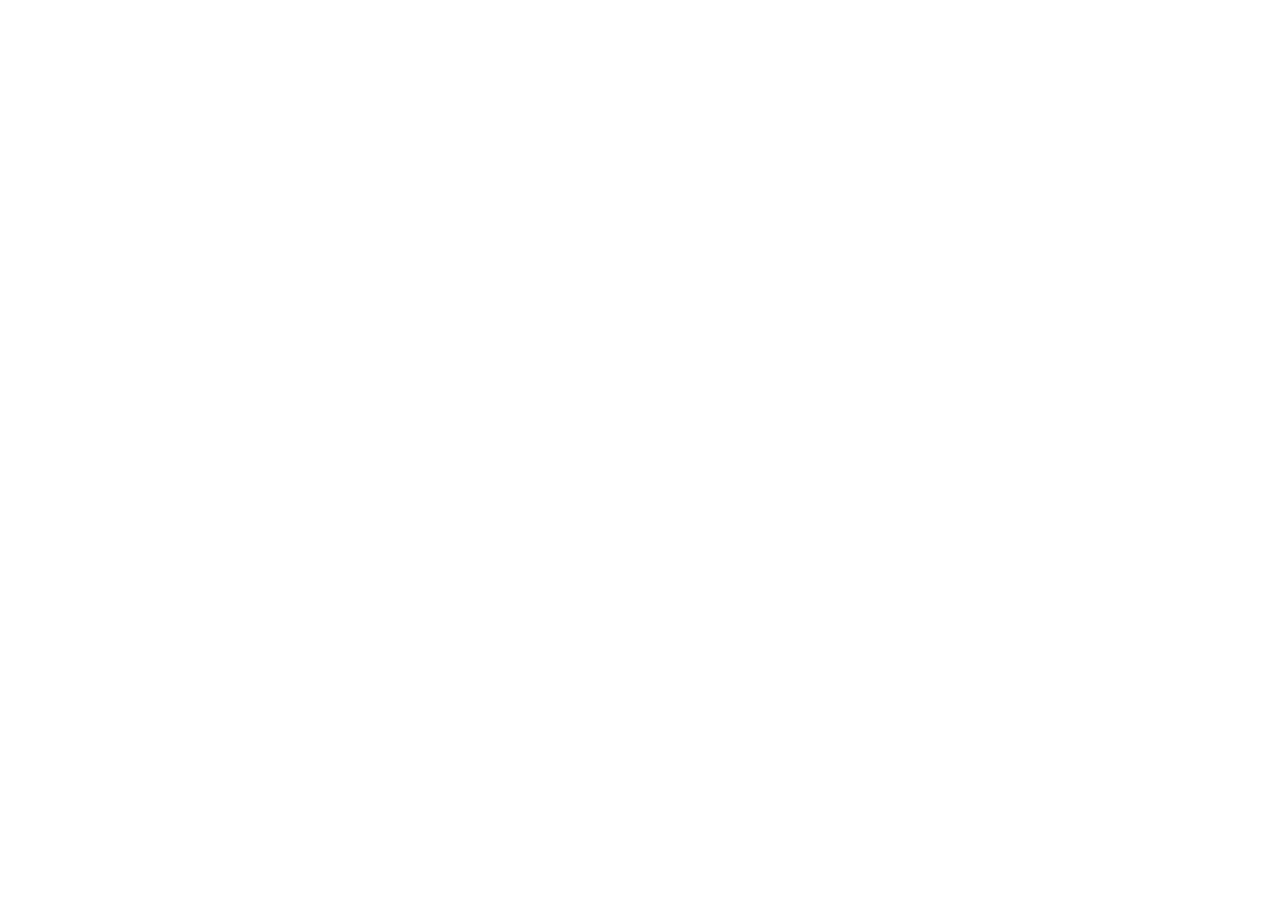
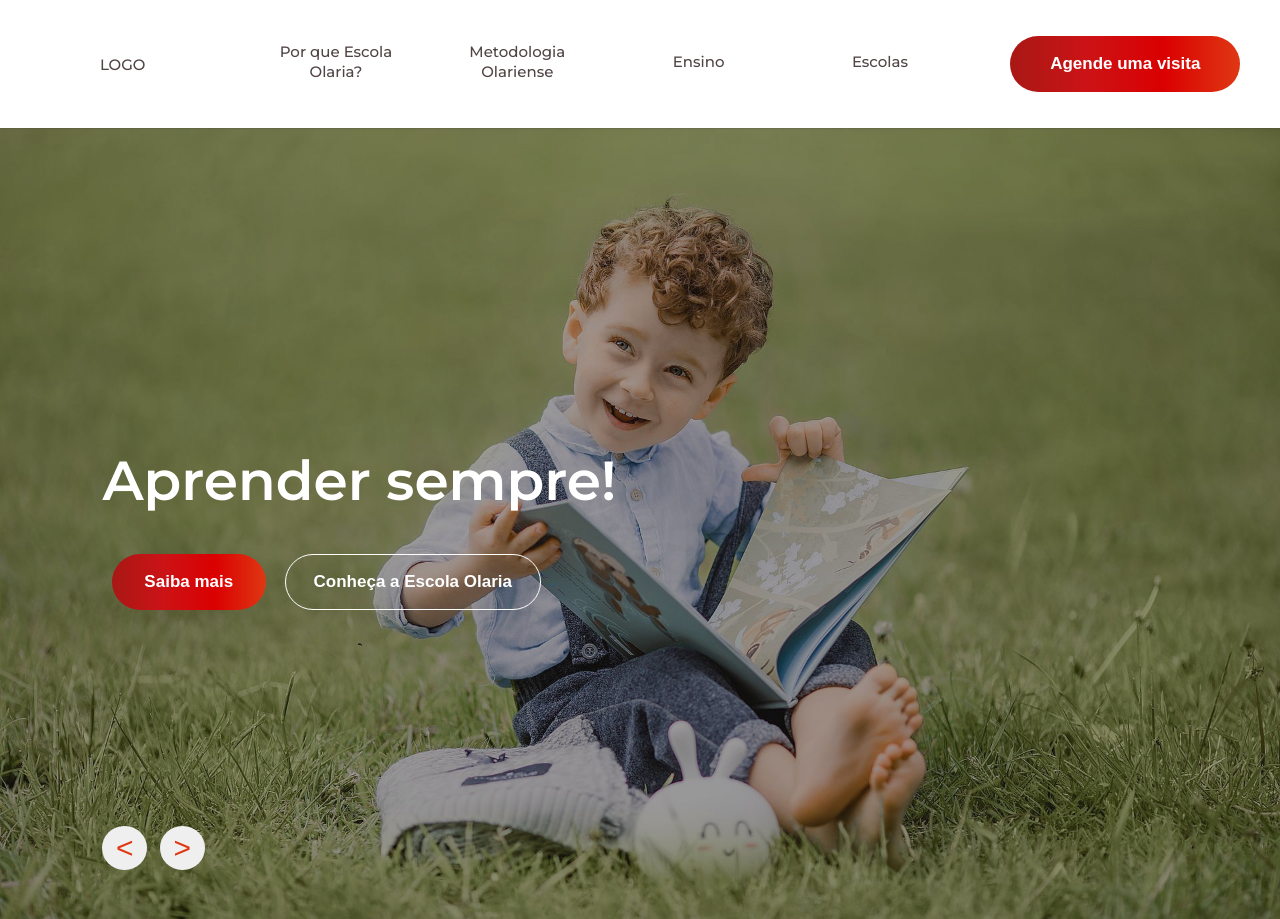
Before and after one commit to dev-LucasOliveira/site-da-escola, a plain HTML site: page index.html in a window 1280 px wide. Shown: the top 919 px of the page. Before the commit the page ends 800 px from the top, so only its background shows below. Drawn offline with Linux system fonts and the light colour scheme.

Commit message:
second commit

```diff
--- a/index.html
+++ b/index.html
@@ -4,9 +4,71 @@
     <meta charset="UTF-8">
     <meta http-equiv="X-UA-Compatible" content="IE=edge">
     <meta name="viewport" content="width=device-width, initial-scale=1.0">
+    <link rel="stylesheet" href="style.css">
     <title>Document</title>
 </head>
 <body>
 
+    <div class="page">
+
+        <header>
+
+            <div class="logo">
+                LOGO
+            </div>
+
+            <div class="section-one section-header">
+                Por que Escola Olaria?
+            </div>
+
+            <div class="section-two section-header">
+                Metodologia Olariense
+            </div>
+
+            <div class="section-three section-header">
+                Ensino
+            </div>
+
+            <div class="section-four section-header">
+                Escolas
+            </div>
+
+            <div class="visit">
+                <button class="visit-button">
+                    Agende uma visita
+                </button>
+            </div>
+
+        </header>
+
+        <div class="carousel">
+
+            <img class="img-carousel" src="criança-estudando.jpg" alt="criança-pequena-estudando-lendo">
+
+            <div class="carousel-continent">
+
+                <p class="text-carousel">Aprender sempre!</p>
+
+                <div class="button-carousel">
+
+                    <button class="know-more">Saiba mais</button>
+
+                    <button class="know-school">Conheça a Escola Olaria</button>
+
+                </div>
+
+                <div class="button-bottom-carousel">
+
+                    <button class="navigate-button-carousel"> < </button>
+
+                    <button class="navigate-button-carousel"> > </button>
+
+                </div>
+
+            </div>
+
+        </div>
+    </div>
+
 </body>
 </html>
--- a/style.css
+++ b/style.css
@@ -0,0 +1,207 @@
+@import url('https://fonts.googleapis.com/css2?family=Montserrat:wght@500;600&display=swap');
+
+
+* {
+    margin: 0;
+    padding: 0;
+    box-sizing: border-box;
+    overflow-x: hidden;
+}
+
+.page {
+    position: relative;
+    width: 100vw;
+    height: 200vh;
+    font-family: 'Montserrat', sans-serif;
+}
+
+header {
+    z-index: 1;
+    position: fixed;
+    width: 100vw;
+    height: 16vh;
+    display: flex;
+    justify-content: space-around;
+    align-items: center;
+    box-shadow: 0px 0px 2px rgba(54, 54, 54, 0.5);
+    background-color: white;
+}
+
+.logo {
+    width: 15vw;
+    height: 100%;
+    display: flex;
+    justify-content: center;
+    align-items: center;
+    text-align: center;
+    font-size: 15px;
+    color: #504444;
+}
+
+.section-header {
+    width: 10vw;
+    height: 100%;
+    display: flex;
+    justify-content: center;
+    align-items: center;
+    text-align: center;
+    font-size: 15px;
+    color: #504444;
+    line-height: 20px;
+    border: none;
+    border-bottom: 4px solid transparent;
+    transition-duration: 0.25s;
+}
+
+.section-header:hover {
+    border-bottom: 4px solid #DF3813;
+    color: #CC1316;
+    transition-duration: 0.25s;
+    cursor: pointer;
+}
+
+.visit {
+    width: 20vw;
+    height: 100%;
+    display: flex;
+    justify-content: center;
+    align-items: center;
+}
+
+.visit-button {
+    width: 18vw;
+    height: 7vh;
+    border: none;
+    border-radius: 30px;
+    background: linear-gradient(to right, #A81815, #CC1316, #DA0001, #DF3813);
+    text-align: center;
+    font-size: 17px;
+    font-weight: 600;
+    color: white;
+    transition-duration: 0.25s;
+}
+
+.visit-button:hover {
+    background: #FFE3DF;
+    border: 1px solid #DA0001;
+    color: #DA0001;
+    cursor: pointer;
+    transition-duration: 0.25s;
+}
+
+.carousel {
+    position: relative;
+    width: 100vw;
+    height: 100vh;
+    top: 16vh;
+    display: flex;
+    align-items: center;
+    background-color: #1a1818;
+}
+
+.img-carousel {
+    position: absolute;
+    opacity: 0.6;
+    width: 100vw;
+    align-content: center;
+}
+
+.carousel-continent {
+    position: absolute;
+    width: 50vw;
+    height: 90vh;
+    left: 8vw;
+    gap: 5vh 0;
+    display: flex;
+    flex-direction: column;
+    justify-content: center;
+    /* border: 1px solid #1a1818; */
+}
+
+.text-carousel {
+    width: 50vw;
+    height: auto;
+    color: white;
+    font-size: 55px;
+    font-weight: 600;
+}
+
+.button-carousel {
+    display: flex;
+    justify-content: space-around;
+    align-items: center;
+    width: 35vw;
+}
+
+.know-more {
+    width: 12vw;
+    height: 7vh;
+    left: 8vw;
+    border-radius: 30px;
+    border: none;
+    background: linear-gradient(to right, #A81815, #CC1316, #DA0001, #DF3813);
+    text-align: center;
+    font-size: 17px;
+    font-weight: 600;
+    color: white;
+    transition-duration: 0.25s;
+}
+
+.know-more:hover {
+    background: #FFE3DF;
+    border: 1px solid #DA0001;
+    color: #DA0001;
+    cursor: pointer;
+    transition-duration: 0.25s;
+}
+
+.know-school {
+    width: 20vw;
+    height: 7vh;
+    left: 8vw;
+    border-radius: 30px;
+    border: 1px solid white;
+    background-color: transparent;
+    text-align: center;
+    font-size: 17px;
+    font-weight: 600;
+    color: white;
+    transition-duration: 0.25s;
+}
+
+.know-school:hover {
+    background: #FFE3DF;
+    border: 1px solid #DA0001;
+    color: #DA0001;
+    cursor: pointer;
+    transition-duration: 0.25s;
+}
+
+.button-bottom-carousel {
+    position: absolute;
+    width: 15vw;
+    height: 10vh;
+    bottom: 0;
+    /* border: 1px solid black; */
+    display: flex;
+    align-items: center;
+    gap: 1vw;
+}
+
+.navigate-button-carousel {
+    width: 3.5vw;
+    height: 3.5vw;
+    border: none;
+    border-radius: 50%;
+    font-size: 30px;
+    color: #DF3813;
+    transition-duration: 1s;
+}
+
+.navigate-button-carousel:hover {
+    background: #FFE3DF;
+    border: 1px solid #DA0001;
+    color: #DA0001;
+    cursor: pointer;
+    transition-duration: 1s;
+}
```
Also changed, not shown: criança-estudando.jpg (added).
